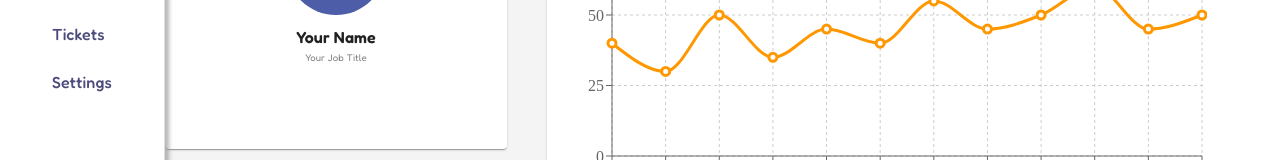
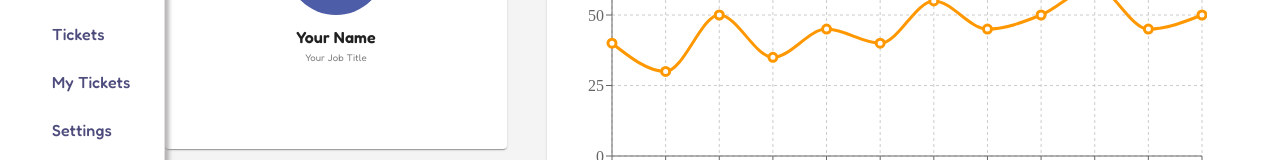
Before and after one commit to Naominm/ticket-management-system-frontend, a React (Vite) app: page /settings in a window 1280 px wide. Shown: the part 230-390 px from the top of the page. Built offline with nearby package versions, Linux system fonts and the light colour scheme; some icons are missing.

Commit message:
Feat: Build a sidebar link to acess all the tickets

```diff
--- a/src/components/sidebarComponent.tsx
+++ b/src/components/sidebarComponent.tsx
@@ -15,6 +15,7 @@ import DashBoardIcon from "@mui/icons-material/Dashboard";
 import SettingsIcon from "@mui/icons-material/Settings";
 import FacebookIcon from "@mui/icons-material/Facebook";
 import MapsHomeWorkIcon from "@mui/icons-material/MapsHomeWork";
+import HomeRepairServiceIcon from "@mui/icons-material/HomeRepairService";
 import XIcon from "@mui/icons-material/X";
 import InstagramIcon from "@mui/icons-material/Instagram";
 import YouTubeIcon from "@mui/icons-material/YouTube";
@@ -103,6 +104,12 @@ export default function SidebarComponent() {
           icon={<MapsHomeWorkIcon />}
           label="Tickets"
           onClick={() => navigate("/home")}
+        />
+        <SidebarItem
+          open={open}
+          icon={<HomeRepairServiceIcon />}
+          label="My Tickets"
+          onClick={() => navigate("/ticket")}
         />
         <SidebarItem
           open={open}
```
